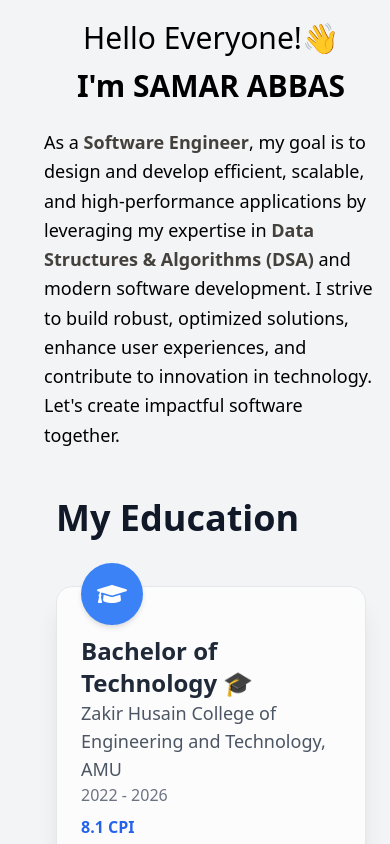
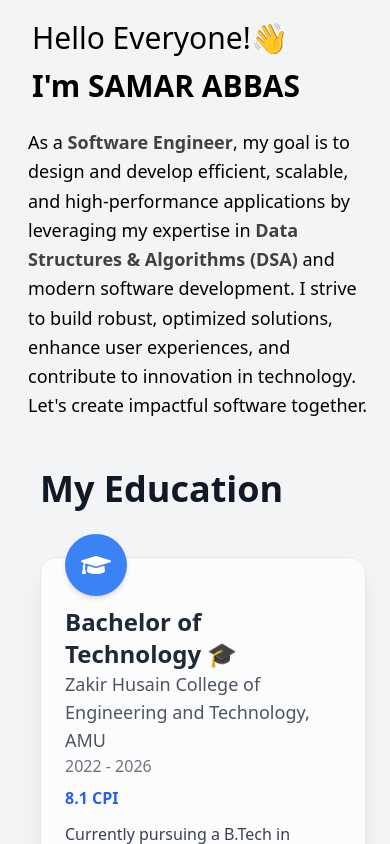
Before and after one commit to samar-abbas-786/samar.dev, a React (Vite) app: page / in a window 390 px wide. Shown: the top 844 px of the page. Built offline with nearby package versions, Linux system fonts and the light colour scheme.

Commit message:
chnage margin padding

```diff
--- a/src/components/right.jsx
+++ b/src/components/right.jsx
@@ -16,20 +16,17 @@
 
   return (
     <div className="main md:w-[80vw] w-full flex flex-col bg-gray-100 pt-5">
-      <h1
-        className="text-3xl  text-center md:text-left ml-8 md:ml-20"
-        ref={homeRef}
-      >
+      <h1 className="text-3xl ml-8 md:ml-20" ref={homeRef}>
         Hello Everyone!👋
       </h1>
-      <h1 className="md:text-4xl text-center md:text-left  mt-3 text-3xl font-bold ml-8 md:ml-20">
+      <h1 className="md:text-4xl   mt-3 text-3xl font-bold ml-8 md:ml-20">
         I'm SAMAR ABBAS
       </h1>
       <motion.p
         initial={{ x: 50 }}
         animate={{ x: 0 }}
         transition={{ duration: 0.5, delay: 0.16 }}
-        className="mt-6 ml-8 md:ml-16 leading-relaxed px-3 md:px-8 text-lg"
+        className="mt-6 ml-4 md:ml-16 leading-relaxed px-3 md:px-8 text-lg"
       >
         As a <b className="text-stone-700">Software Engineer</b>, my goal is to
         design and develop efficient, scalable, and high-performance
@@ -39,7 +36,7 @@
         solutions, enhance user experiences, and contribute to innovation in
         technology. Let's create impactful software together.
       </motion.p>
-      {/* <div className="flex gap-6 mt-6 ml-8 md:ml-16">
+      {/* <div className="flex gap-6 mt-6 ml-4 md:ml-16">
         {/* Resume Download Button */}
       {/* <a
           href="/Samar_Abbas_Resume.pdf" // Update with actual resume link
@@ -80,21 +77,21 @@
         </div>
       </div> */}
 
-      <div ref={eduRef} className=" ml-8 md:ml-16">
+      <div ref={eduRef} className=" ml-4 md:ml-16">
         <EducationPage />
       </div>
-      <div ref={expRef} className="  ml-8 md:ml-16">
+      <div ref={expRef} className="  ml-4 md:ml-16">
         <ExperiencePage />
       </div>
-      <div ref={projectRef} className="  ml-8 md:ml-16">
+      <div ref={projectRef} className="  ml-4 md:ml-16">
         <Projects_Section />
       </div>
 
-      <div ref={skillRef} className="  ml-8 md:ml-16">
+      <div ref={skillRef} className="  ml-4 md:ml-16">
         <Skill />
       </div>
 
-      <div ref={contactRef} className="mt-12 ml-8 md:ml-16">
+      <div ref={contactRef} className="mt-12 ml-4 md:ml-16">
         <ContactCard />
       </div>
 
```
